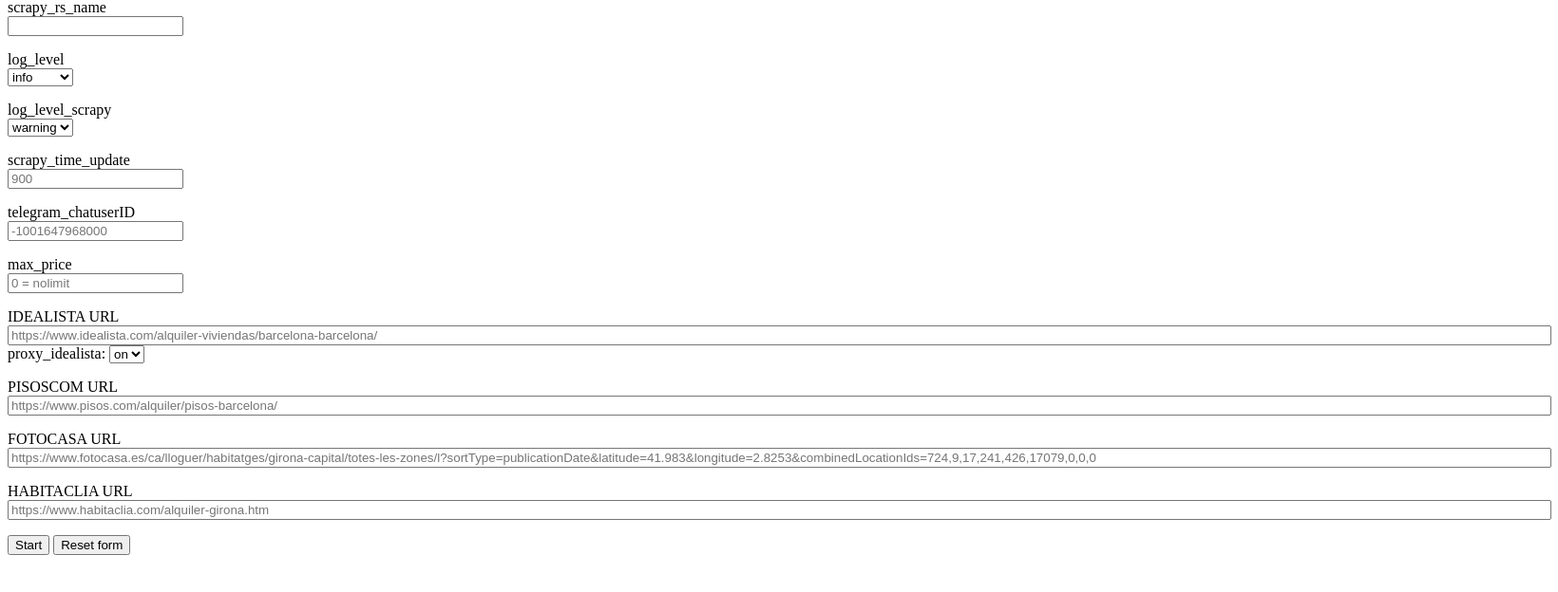
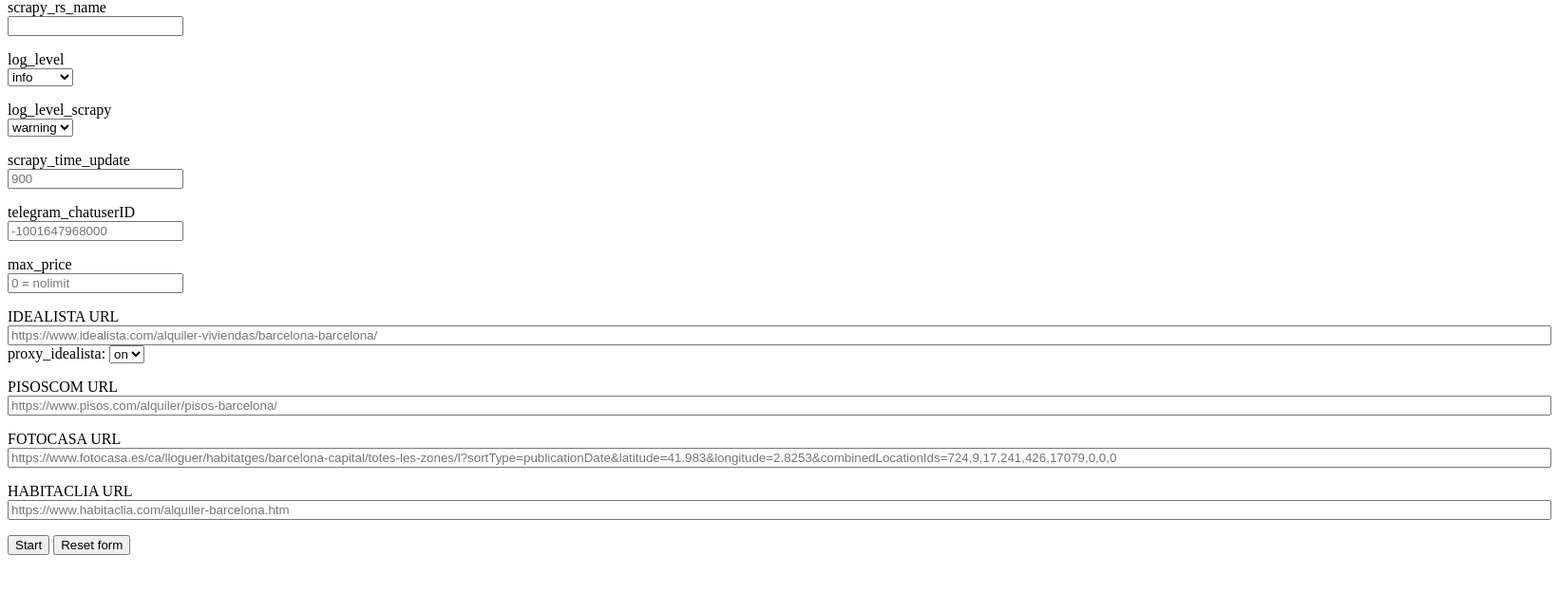
Before and after one commit to mferark/scrapyrealestate, a Flask app: page / in a window 1640 px wide. Shown: the part 17-641 px from the top of the page at 95% size. Run offline with Flask 2, Linux system fonts and the light colour scheme.

Commit message:
- change index.html

```diff
--- a/scrapyrealestate/scrapyrealestate/templates/index.html
+++ b/scrapyrealestate/scrapyrealestate/templates/index.html
@@ -62,13 +62,13 @@
   <p>
     <label for="url">FOTOCASA URL</label><br>
     <input type="url" name="url_fotocasa" id="url_fotocasa"
-           placeholder="https://www.fotocasa.es/ca/lloguer/habitatges/girona-capital/totes-les-zones/l?sortType=publicationDate&latitude=41.983&longitude=2.8253&combinedLocationIds=724,9,17,241,426,17079,0,0,0" size="200"
+           placeholder="https://www.fotocasa.es/ca/lloguer/habitatges/barcelona-capital/totes-les-zones/l?sortType=publicationDate&latitude=41.983&longitude=2.8253&combinedLocationIds=724,9,17,241,426,17079,0,0,0" size="200"
            required>
   </p>
   <p>
     <label for="url">HABITACLIA URL</label><br>
     <input type="url" name="url_habitaclia" id="url_habitaclia"
-           placeholder="https://www.habitaclia.com/alquiler-girona.htm" size="200"
+           placeholder="https://www.habitaclia.com/alquiler-barcelona.htm" size="200"
            required>
   </p>
   <!--
```
